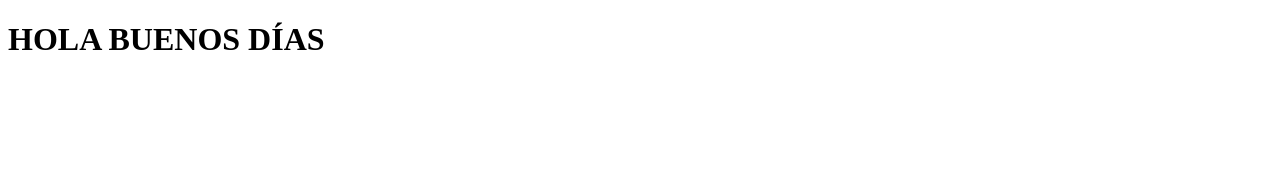
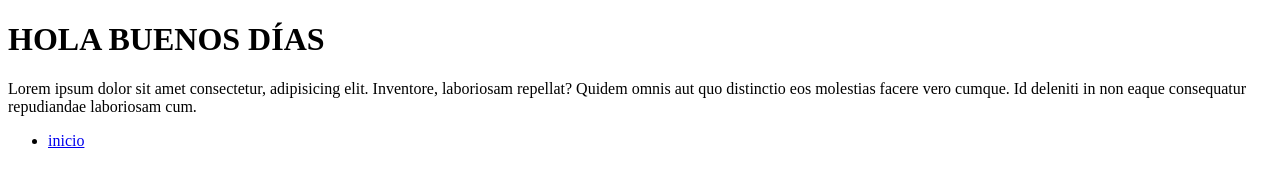
Before and after one commit to davillares007/web-sincro, a plain HTML site: page index.html in a window 1280 px wide. Drawn offline with Linux system fonts and the light colour scheme.

Commit message:
añado contenido

```diff
--- a/index.html
+++ b/index.html
@@ -7,5 +7,16 @@
 </head>
 <body>
     <h1>HOLA BUENOS DÍAS</h1>
+    <p>Lorem ipsum dolor sit amet consectetur, adipisicing elit. Inventore, laboriosam repellat?
+       Quidem omnis aut quo distinctio eos molestias facere vero cumque.
+       Id deleniti in non eaque consequatur repudiandae laboriosam cum.</p>
+       <nav>
+        <ul>
+            <li>
+                <a href="#">inicio</a>
+            </li>
+        </ul>
+    </nav>
+
 </body>
 </html>
```
